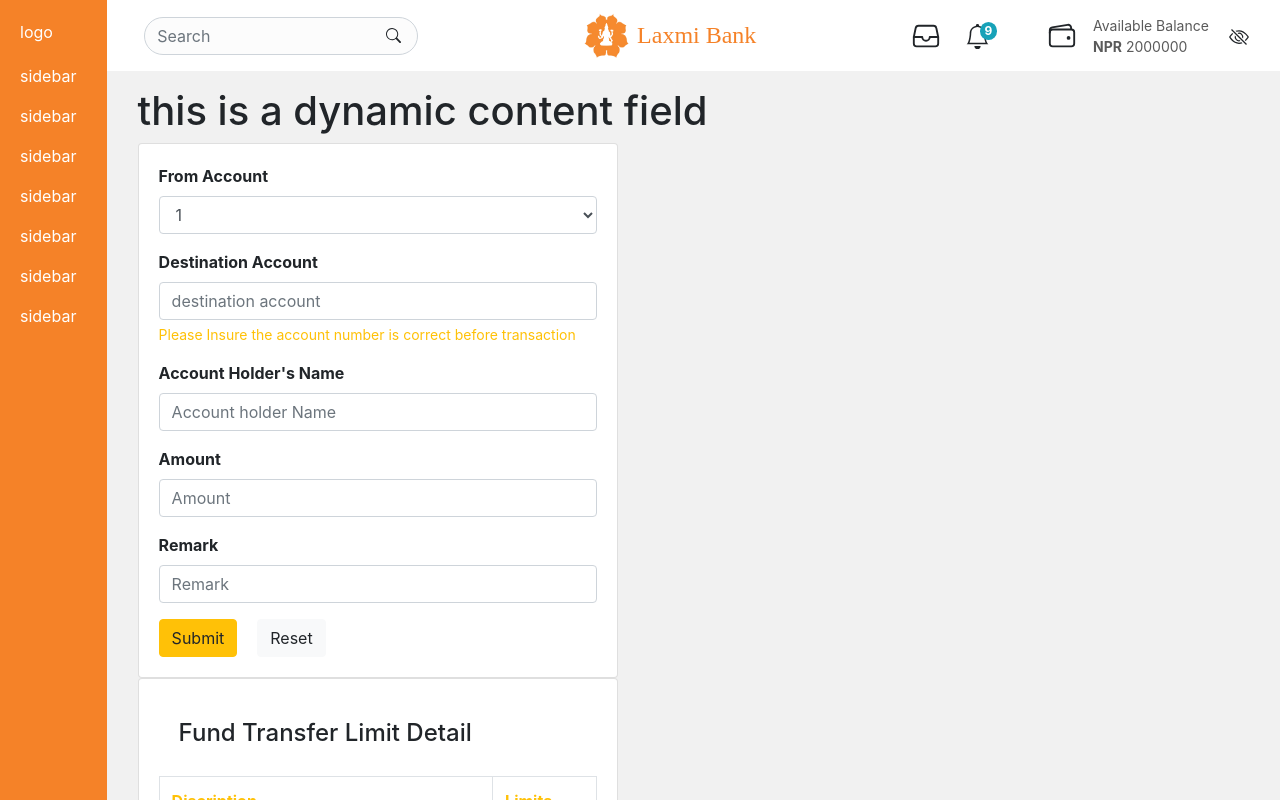
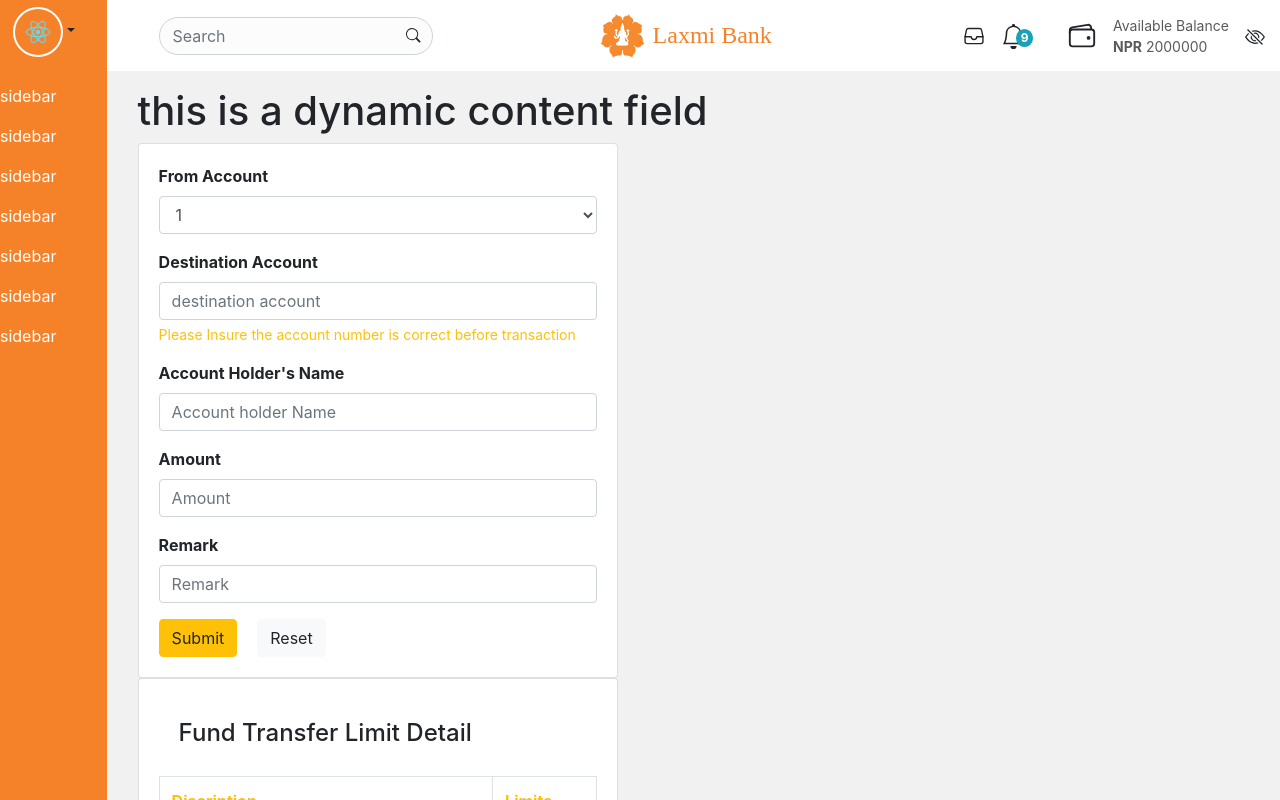
Before and after one commit to Sachwini/ibanking-old-view, a React (Create React App) app: page / in a window 1280 px wide. Shown: the top 800 px of the page. Built offline with nearby package versions, Linux system fonts and the light colour scheme.

Commit message:
some fixes on header section

```diff
--- a/src/App.css
+++ b/src/App.css
@@ -6,6 +6,7 @@
 
 .myPointer {
   cursor: pointer;
+  position: relative;
 }
 
 /* -----------------NavBar Customization START-------------------- */
@@ -41,18 +42,33 @@
   outline: none;
   border-radius: 20px;
   background-color: #fcfcfc;
+  size: 10px;
+}
+
+.input__ctrl {
+  position: relative;
+  width: 40px;
 }
 
 .search__icon {
-  position: relative;
-  right: 45px;
+  /* position: relative;
+  left: -45px;
+  padding: 5px; */
+  margin-left: -40px;
+  cursor: pointer;
+  clear: both;
+  z-index: 100;
   padding: 5px;
-  cursor: pointer;
+  border-radius: 8px;
+}
+
+.search__icon:hover {
+  transition: all 0.2s;
+  background-color: #f58128;
+  color: #f1f1f1;
 }
 .search__icon:active {
-  transition: all 0.2s;
-  background-color: #f5812883;
-  color: #f5812883;
+  color: #495057;
 }
 
 .custom__col .form-control:focus {
@@ -66,10 +82,7 @@
 
 .badge__ctrl {
   border-radius: 50% !important;
-  position: relative;
-  top: -5px;
-  right: 10px;
-  font-size: 10px;
+  margin-left: 15px;
 }
 
 .userBalance__inHeader {
@@ -77,8 +90,9 @@
   display: flex;
   justify-content: center;
   align-items: center;
-  padding: 0 20px;
-  padding-left: 2.5rem;
+  padding: 0 1rem;
+  padding-left: 2.1rem;
+  /* color: #be7b47; */
 }
 
 .userBalance__inHeader p {
@@ -101,9 +115,9 @@
   height: 100vh;
   width: 8.33%;
   position: fixed;
-  padding: 20px;
   background-color: #f58228;
   color: white;
+  z-index: 1200;
   /* width: 100%; */
   /* height: calc(100vh - 50px); */
   /* z-index: 1200; */
@@ -113,6 +127,10 @@
   scrollbar-width: 5px;
   scrollbar-color: green;
   scroll-margin-top: 50px; */
+}
+
+.mytest {
+  z-index: auto;
 }
 /* -----------------SideBar Customization END-------------------- */
 
--- a/src/components/static/Header.tsx
+++ b/src/components/static/Header.tsx
@@ -24,7 +24,7 @@ const Header = () => {
     <>
       <Navbar
         expand="lg"
-        className="justify-content-between navbar__ctrl"
+        className="justify-content-between navbar__ctrl pr-0"
         sticky="top"
       >
         <Container fluid className="p-0">
@@ -40,7 +40,7 @@ const Header = () => {
               </Form>
             </Col>
 
-            <Col sm={4} className="custom__col">
+            <Col sm={4} className="custom__col pr-0 m-0">
               <Navbar.Brand href="#" className="m-0">
                 <img
                   width={45}
@@ -55,12 +55,14 @@ const Header = () => {
               </Navbar.Brand>
             </Col>
 
-            <Col sm={4} className="custom__col px-0 justify-content-end">
-              <IoFileTrayOutline size="30px" className="mr-4 myPointer" />
+            <Col sm={4} className="custom__col  justify-content-end p-0">
+              <div>
+                <IoFileTrayOutline size="30px" className="pr-2 myPointer" />
+              </div>
 
-              <div>
-                <BsBell size="25px" className="myPointer" />
-                <Badge variant="info" className="badge__ctrl myPointer">
+              <div className="pl-2">
+                <BsBell size="25px" className="myPointer position-absolute" />
+                <Badge variant="info" className="myPointer badge__ctrl">
                   9
                 </Badge>
               </div>
--- a/src/components/static/SideBar.tsx
+++ b/src/components/static/SideBar.tsx
@@ -1,9 +1,34 @@
 import React from "react";
+import { Button, Dropdown, Image } from "react-bootstrap";
 
 const SideBar = () => {
   return (
     <div className="sidebar__ctrl">
-      <div>logo</div>
+      <div>
+        <Dropdown>
+          <Dropdown.Toggle
+            variant="transparent"
+            id="dropdown-basic"
+            style={{
+              boxShadow: "none",
+            }}
+          >
+            <Image
+              width={50}
+              height={50}
+              src="../logo512.png"
+              roundedCircle
+              style={{ padding: "10px", border: "2px solid white" }}
+            />
+          </Dropdown.Toggle>
+
+          <Dropdown.Menu className="mytest">
+            <Dropdown.Item href="#/action-1">Action</Dropdown.Item>
+            <Dropdown.Item href="#/action-2">Another action</Dropdown.Item>
+            <Dropdown.Item href="#/action-3">Something else</Dropdown.Item>
+          </Dropdown.Menu>
+        </Dropdown>
+      </div>
       <div style={{ marginTop: "20px" }}>
         <p>sidebar</p>
         <p>sidebar</p>
```
